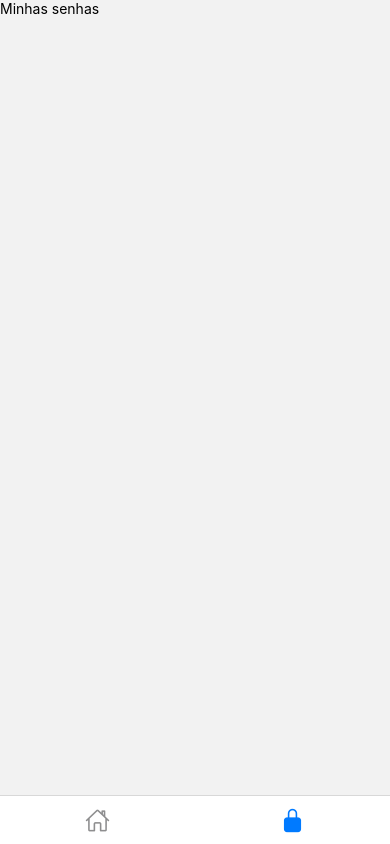
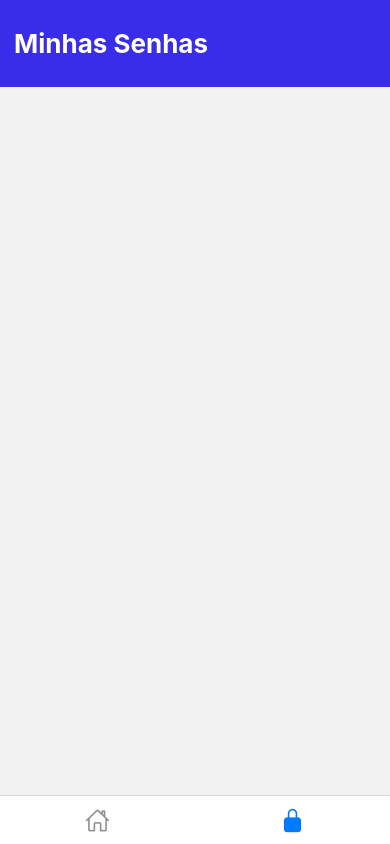
Before and after one commit to AbadeMTH/geradorSenhas, a React Native app: screen /Senhas in a window 390 px wide. Built offline with nearby package versions, Linux system fonts and the light colour scheme.

Commit message:
Add passwords screen

```diff
--- a/src/components/modal/index.js
+++ b/src/components/modal/index.js
@@ -14,7 +14,7 @@ export function ModalPassword({password, handleClose}) {
 
     async function handleCopyPassword(){
         await Clipboard.setStringAsync(password);
-        alert("Senha copiada para a área de transferência!");
+        alert("Senha salva e copiada para a área de transferência!");
 
         saveItem("@pass", password);
 
@@ -34,7 +34,7 @@ export function ModalPassword({password, handleClose}) {
             <Text style={styles.buttonText}>Voltar</Text>
           </TouchableOpacity>
 
-          <TouchableOpacity style={[styles.button, styles.buttonSave]}>
+          <TouchableOpacity style={[styles.button, styles.buttonSave]} onPress={handleCopyPassword}>
             <Text style={[styles.buttonText, styles.buttonSaveText]}>
               Salvar senha
             </Text>
--- /dev/null
+++ b/src/pages/passwords/components/passwordItem.js
@@ -0,0 +1,27 @@
+import React from 'react';
+import { Pressable, StyleSheet, Text, View } from 'react-native';
+
+export function PasswordItem({data, removePassword}) {
+    return(
+        <Pressable onLongPress={removePassword} style={styles.container}>
+            <Text style={styles.text}>{data}</Text>
+        </Pressable>
+    )
+}
+
+const styles = StyleSheet.create({
+    container: {
+        backgroundColor: '#0e0e0e',
+        padding: 14,
+        width: '100%',
+        marginBottom: 10,
+        borderRadius: 8,
+        flexDirection: 'row',
+        alignItems: 'center',
+        justifyContent: 'space-between',
+    },
+    text: {
+        color: '#fff',
+        fontSize: 16,
+    }
+})
--- a/src/pages/passwords/index.js
+++ b/src/pages/passwords/index.js
@@ -1,14 +1,89 @@
-import React from "react";
-import { StyleSheet, Text, View } from "react-native";
+import { useIsFocused } from "@react-navigation/native"
+import React, { useEffect, useState } from "react"
+import { Alert, FlatList, StyleSheet, Text, View } from "react-native"
+import { SafeAreaView } from "react-native-safe-area-context"
+import useStorage from "../../hooks/useStorage"
+import { PasswordItem } from "./components/passwordItem"
 
-export function Passwords(){
-    return(
-        <View>
-            <Text>Minhas senhas</Text>
-        </View>
-    )
+export function Passwords() {
+  const [listPasswords, setListPasswords] = useState([])
+  const focused = useIsFocused()
+  const { getItem, removeItem } = useStorage()
+
+  useEffect(() => {
+    async function loadPasswords() {
+      const passwords = await getItem("@pass")
+      if (passwords) {
+        setListPasswords(passwords)
+      } else {
+        setListPasswords([])
+      }
+    }
+
+    loadPasswords()
+  }, [focused])
+
+  async function handleDeletePassword(item) {
+    Alert.alert("Deletar senha", "Deseja excluir esta senha?", [
+      { text: "Cancelar", style: "cancel" },
+      {
+        text: "Sim",
+        style: "default",
+        onPress: async () => {
+          const passwords = await removeItem("@pass", item)
+          if (passwords) {
+            setListPasswords(passwords)
+          } else {
+            setListPasswords([])
+          }
+        },
+      },
+    ])
+  }
+
+  return (
+    <SafeAreaView style={{ flex: 1 }}>
+      <View style={styles.header}>
+        <Text style={styles.title}>Minhas Senhas</Text>
+      </View>
+      <View style={styles.content}>
+        <FlatList
+          data={listPasswords}
+          keyExtractor={(item) => String(item)}
+          renderItem={({ item }) => (
+            <PasswordItem
+              data={item}
+              removePassword={() => handleDeletePassword(item)}
+            />
+          )}
+          style={styles.list}
+        />
+      </View>
+    </SafeAreaView>
+  )
 }
 
 const styles = StyleSheet.create({
-
-});
+  header: {
+    backgroundColor: "#392de9",
+    paddingTop: 28,
+    paddingBottom: 28,
+    paddingLeft: 14,
+    paddingRight: 14,
+    justifyContent: "center",
+  },
+  title: {
+    color: "#fff",
+    fontSize: 26,
+    fontWeight: "bold",
+  },
+  content: {
+    flex: 1,
+    paddingLeft: 14,
+    paddingRight: 14,
+  },
+  list: {
+    flex: 1,
+    paddingTop: 14,
+  },
+})
```
